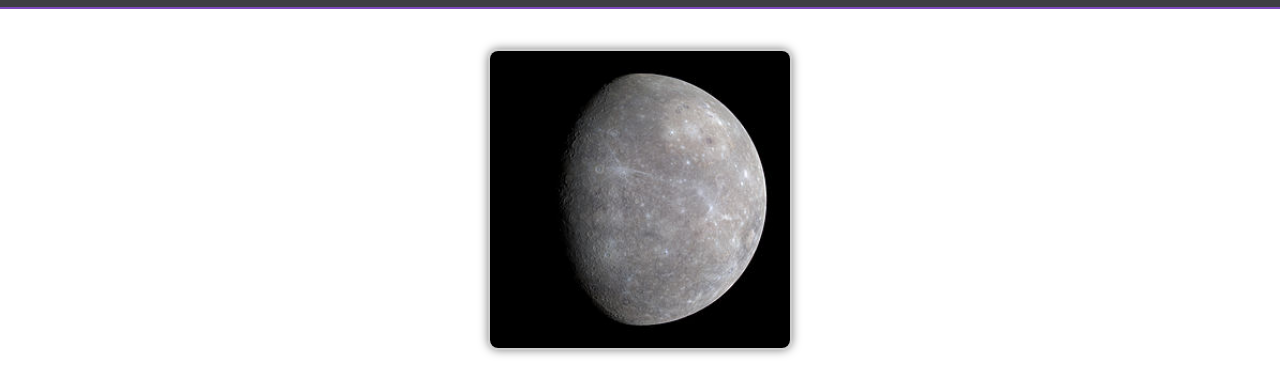
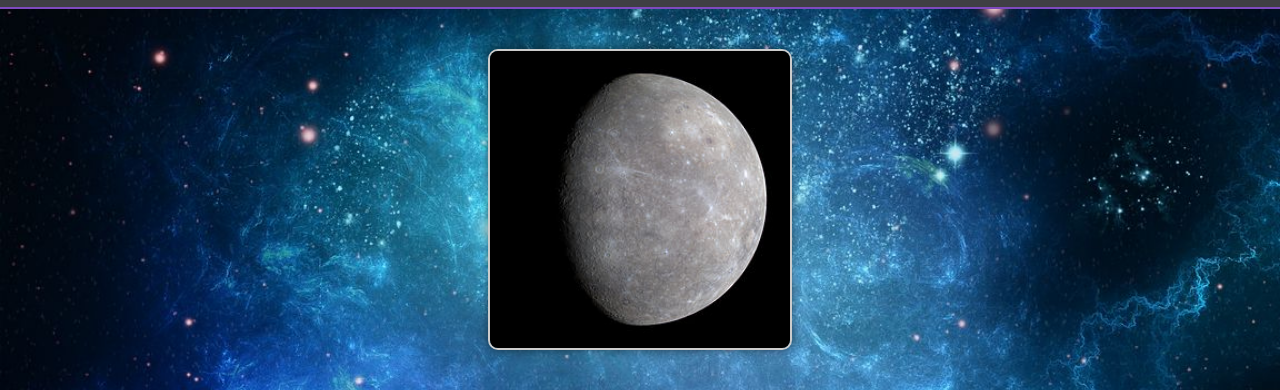
Before and after one commit to MrDjonS/CosmoSound, a plain HTML site: page planet1.html in a window 1280 px wide. Shown: the part 54-444 px from the top of the page. Drawn offline with Linux system fonts and the light colour scheme.

Commit message:
Update audio-planet.css

```diff
--- a/css/audio-planet.css
+++ b/css/audio-planet.css
@@ -2,7 +2,7 @@
 body {
     margin: 0;
     font-family: Arial, sans-serif;
-    background-image: url('./images/fon.jpg'); /* Фон */
+    background-image: url('../images/fon.jpg'); /* Фон */
     background-size: cover;
     background-attachment: fixed;
 }
```
